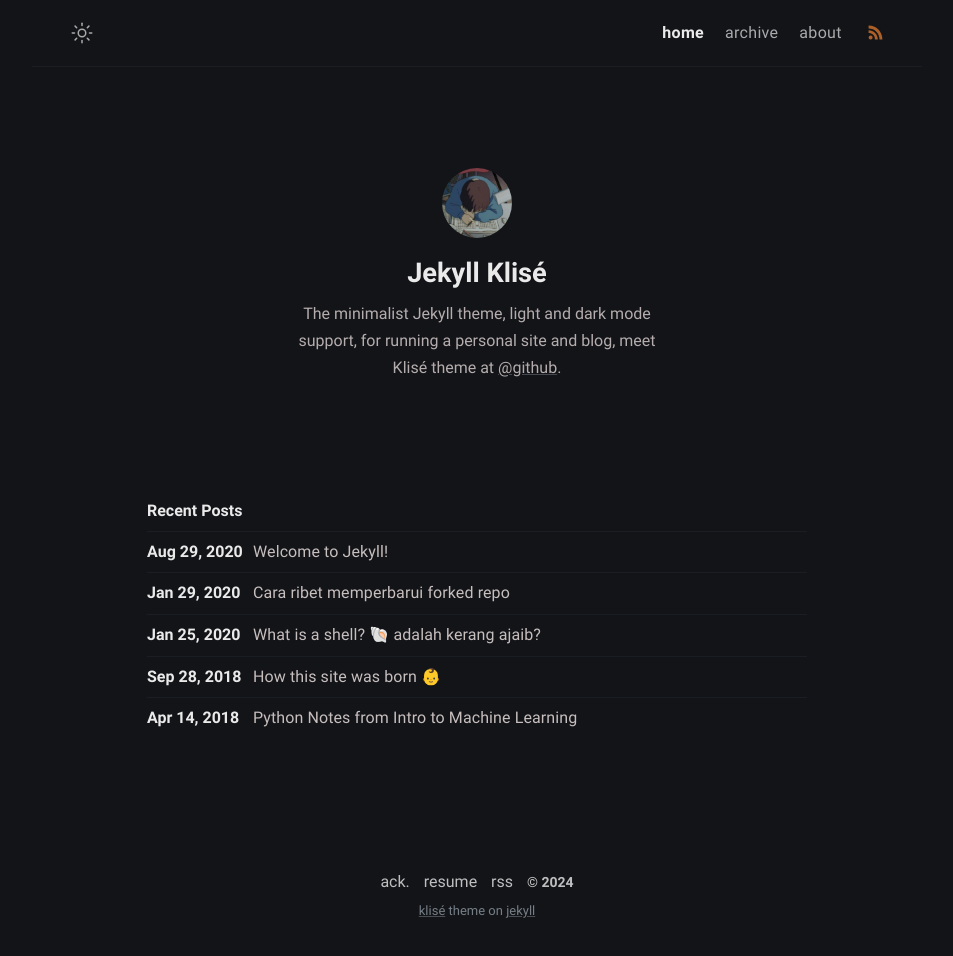
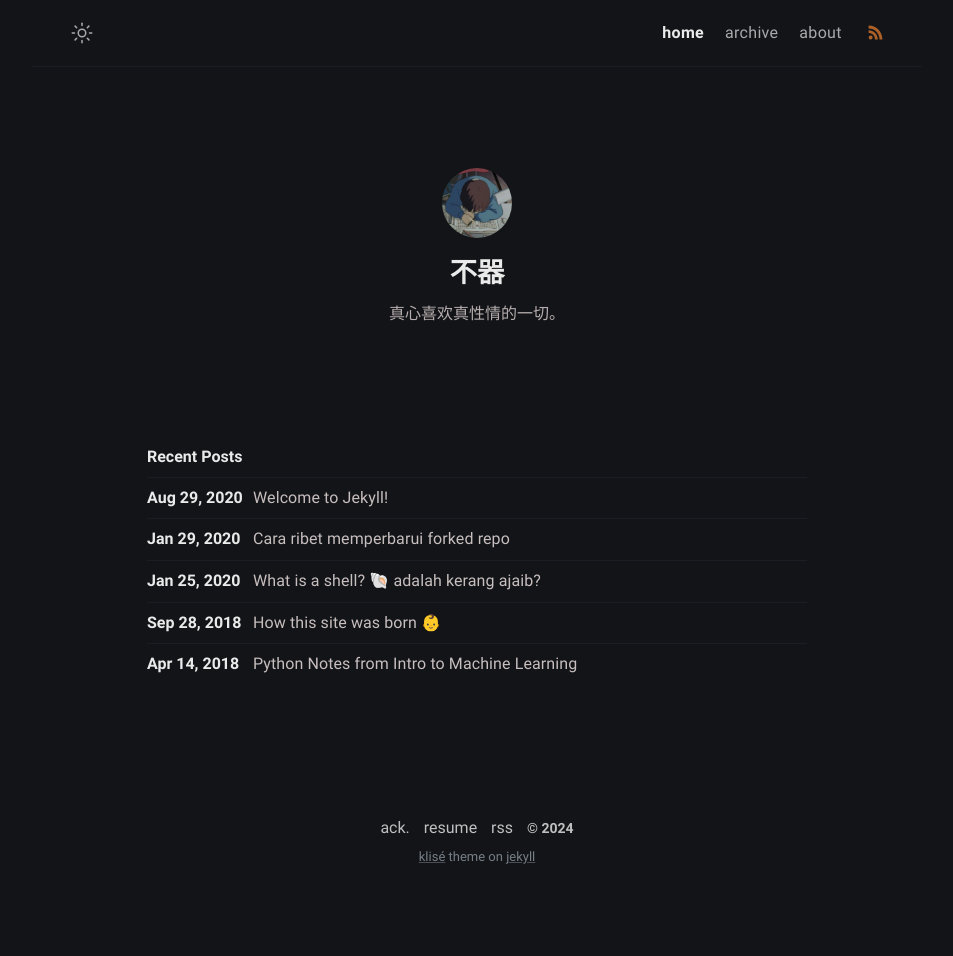
Before and after one commit to Mysteris/mysteris.github.io, a Jekyll site: the page built from index.md, in a window 1280 px wide. Shown: the whole page, without its empty margins (163-1116 px from the left). Built offline with Jekyll 4.4.1, drawn with Linux system fonts in a browser that asks for light colours; after the commit the page ends 902 px from its top, so only the background shows below that.

Commit message:
修改介绍

```diff
--- a/_config.yml
+++ b/_config.yml
@@ -11,19 +11,18 @@ mode: dark # default theme "dark" | "light"
 
 # Profile settings
 author:
-  name: Jekyll Klisé # author name
+  name: 不器 # author name
   bio: >- # tell to the world
-    The minimalist Jekyll theme, light and dark mode support, for running a personal site and blog,
-    meet Klisé theme at <a href="https://github.com/piharpi/jekyll-klise" target="_blank" rel="noopener">@github</a>.
-  username: username # general username
-  github: github_username # github username
-  twitter: twitter_username # twitter username
-  facebook: facebook_username # facebook username
-  email: your-email@email.com # email adress
+    真心喜欢真性情的一切。
+  username: mysteris # general username
+  github: mysteris # github username
+  #twitter: twitter_username # twitter username
+  #facebook: facebook_username # facebook username
+  #email: your-email@email.com # email adress
   avatar: /assets/img/avatar.jpg # change with your own avatar
 
 # URL settings
-url: "https://klise.now.sh" #
+url: "http://buqi.xyz" #
 baseurl:
 permalink: /:title/
 google_analytics: # leave it blank if not wish
```
